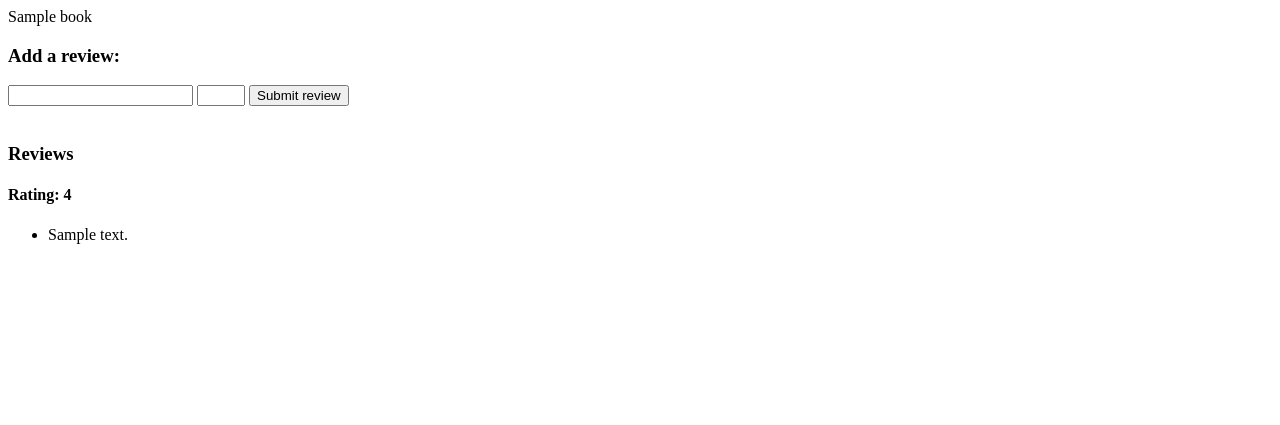
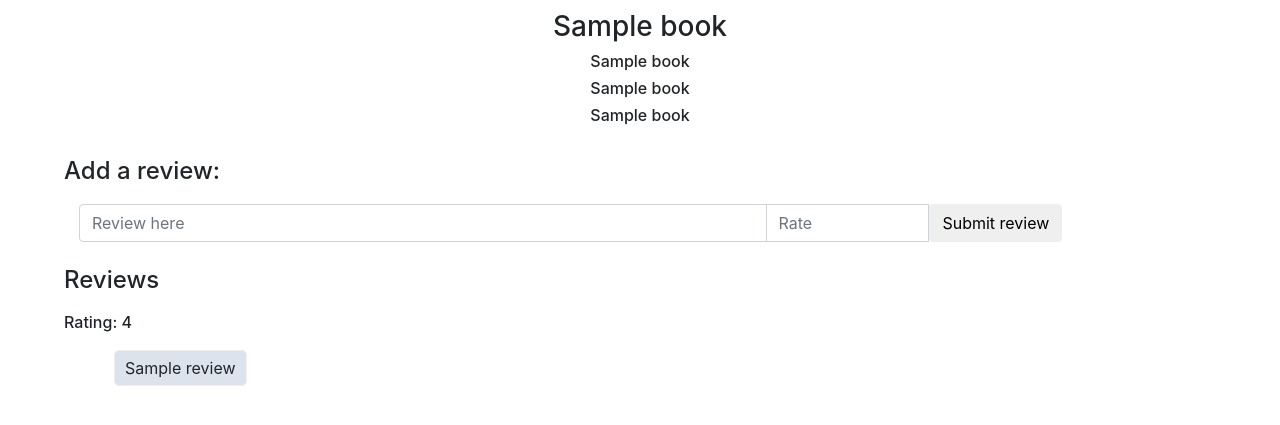
Before and after one commit to AyahRamahi/A-Read, a Flask app: template templates/book.html in a window 1280 px wide. Shown: the top 425 px of the page. Run offline with Flask 2, Linux system fonts and the light colour scheme; the template is opened without the code that fills it: most values are stand-ins (such as "Sample title", 1, 10 or a date in 2020); some libraries are stand-ins or nearby versions.

Commit message:
finished front end

```diff
--- a/templates/404.html
+++ b/templates/404.html
@@ -1,6 +1,8 @@
 <!DOCTYPE html>
     <head>
         <title>File Not Found</title>
+        <!-- Bootstrap -->
+        <link rel="stylesheet" href="https://stackpath.bootstrapcdn.com/bootstrap/4.1.3/css/bootstrap.min.css" integrity="sha384-MCw98/SFnGE8fJT3GXwEOngsV7Zt27NXFoaoApmYm81iuXoPkFOJwJ8ERdknLPMO" crossorigin="anonymous">
     </head>
     <body>
         <h1> 404 File Not Found :( </h1>
--- a/templates/book.html
+++ b/templates/book.html
@@ -1,31 +1,73 @@
 <!DOCTYPE html>
     <head>
-        <title>{{ book }}</title>
+        <title>{{ book.2 }}</title>
+        <!-- Bootstrap -->
+        <link rel="stylesheet" href="https://stackpath.bootstrapcdn.com/bootstrap/4.1.3/css/bootstrap.min.css" integrity="sha384-MCw98/SFnGE8fJT3GXwEOngsV7Zt27NXFoaoApmYm81iuXoPkFOJwJ8ERdknLPMO" crossorigin="anonymous">
         <link rel="stylesheet" href="https://use.fontawesome.com/releases/v5.3.1/css/all.css" integrity="sha384-mzrmE5qonljUremFsqc01SB46JvROS7bZs3IO2EmfFsd15uHvIt+Y8vEf7N7fWAU" crossorigin="anonymous">
+        <style>
+            .book {
+                text-align: center;
+                margin-top:10px;
+            }
+            .content {
+                margin-left:5%;
+            }
+            ul li {
+                display: inline-block;
+                max-width: 90%;
+                border:1px solid;
+                margin: 10px;
+                padding-top: 5px;
+                padding-bottom: 5px;
+                padding-left: 10px;
+                padding-right:10px;
+                background-color: #dce3ed;
+                border-style:groove;
+                border-radius: 5px;
+            }
+            h4 {
+                padding-bottom: 10px;
+            }
+        </style>
     </head>
     <body>
-        {{ book }}
-
+        <div class="book">
+            <h3>{{ book.2 }}</h3>
+            <h6>{{ book.1 }}</h6>
+            <h6>{{ book.3 }}</h6>
+            <h6>{{ book.4 }}</h6>
+        </div>
+        </br>
+        <div class="content">
             {% if not reviewd %}
-            <h3>Add a review:</h3>
+                <h4>Add a review:</h4>
                 <form action="{{ url_for('book',isbn=book.1) }}" method="POST">
-                <input type="text" name="review">
-                <input type="number" name="rate" min="1" max="5">
-                <button>Submit review</button>
+                    <div class="input-group col-lg-10">
+                        <input type="text" name="review" placeholder="Review here" class="form-control">
+                        <input type="number" name="rate" min="1" max="5" class="form-control col-lg-2" placeholder="Rate">
+                        <span class="input-group-btn">
+                            <button class="btn btn-default">Submit review</button>
+                        </span>
+                    </div>
                 </form>
             {% endif %}
 
             </br>
 
-        <h3>Reviews</h3>
-        <h4>Rating: {{ avg_rate }}</h4>
+            <h4>Reviews</h4>
+            <h6>Rating: {{ avg_rate }}</h6>
             <ul>
                 {% for r in reviews %}
-                <li>{{ r }}</li>
+                    <li>{{ r.3 }}</li>
                     {% if user_id == r.2 %}
                     <a href="{{ url_for('del_review',isbn=book.1,review_id=r.0) }}"><i class="fas fa-trash"></i></a>
                     {% endif %}
                 {% endfor %}
             </ul>
+        </div>
+        <!-- Bootstrap -->
+        <script src="https://code.jquery.com/jquery-3.3.1.slim.min.js" integrity="sha384-q8i/X+965DzO0rT7abK41JStQIAqVgRVzpbzo5smXKp4YfRvH+8abtTE1Pi6jizo" crossorigin="anonymous"></script>
+        <script src="https://cdnjs.cloudflare.com/ajax/libs/popper.js/1.14.3/umd/popper.min.js" integrity="sha384-ZMP7rVo3mIykV+2+9J3UJ46jBk0WLaUAdn689aCwoqbBJiSnjAK/l8WvCWPIPm49" crossorigin="anonymous"></script>
+        <script src="https://stackpath.bootstrapcdn.com/bootstrap/4.1.3/js/bootstrap.min.js" integrity="sha384-ChfqqxuZUCnJSK3+MXmPNIyE6ZbWh2IMqE241rYiqJxyMiZ6OW/JmZQ5stwEULTy" crossorigin="anonymous"></script>
     </body>
 </html>
```
Also changed, not shown: static/css/indexCSS.css (deleted, +0 -39 lines), static/css/signCSS.css (deleted, +0 -21 lines), templates/index.html (+46 -1 lines), templates/result.html (+22 -4 lines), templates/signin.html (+22 -1 lines), templates/signup.html (+22 -1 lines), pics/book.PNG (added), pics/index.PNG (added), pics/main.PNG (added), pics/search-result.PNG (added), pics/signin.PNG (added), 2 other files. Lines whose indentation alone changed are shown as unchanged.
